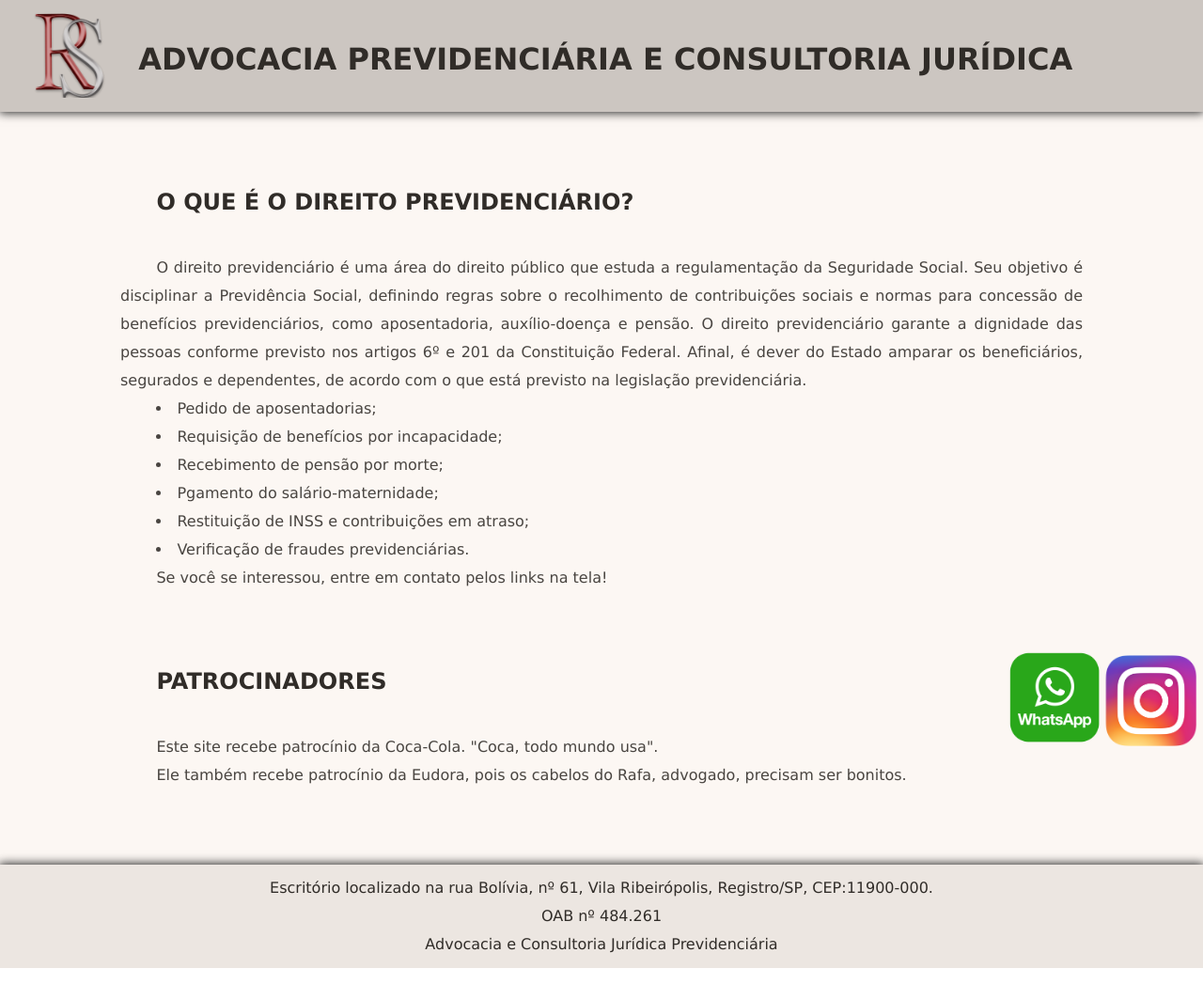
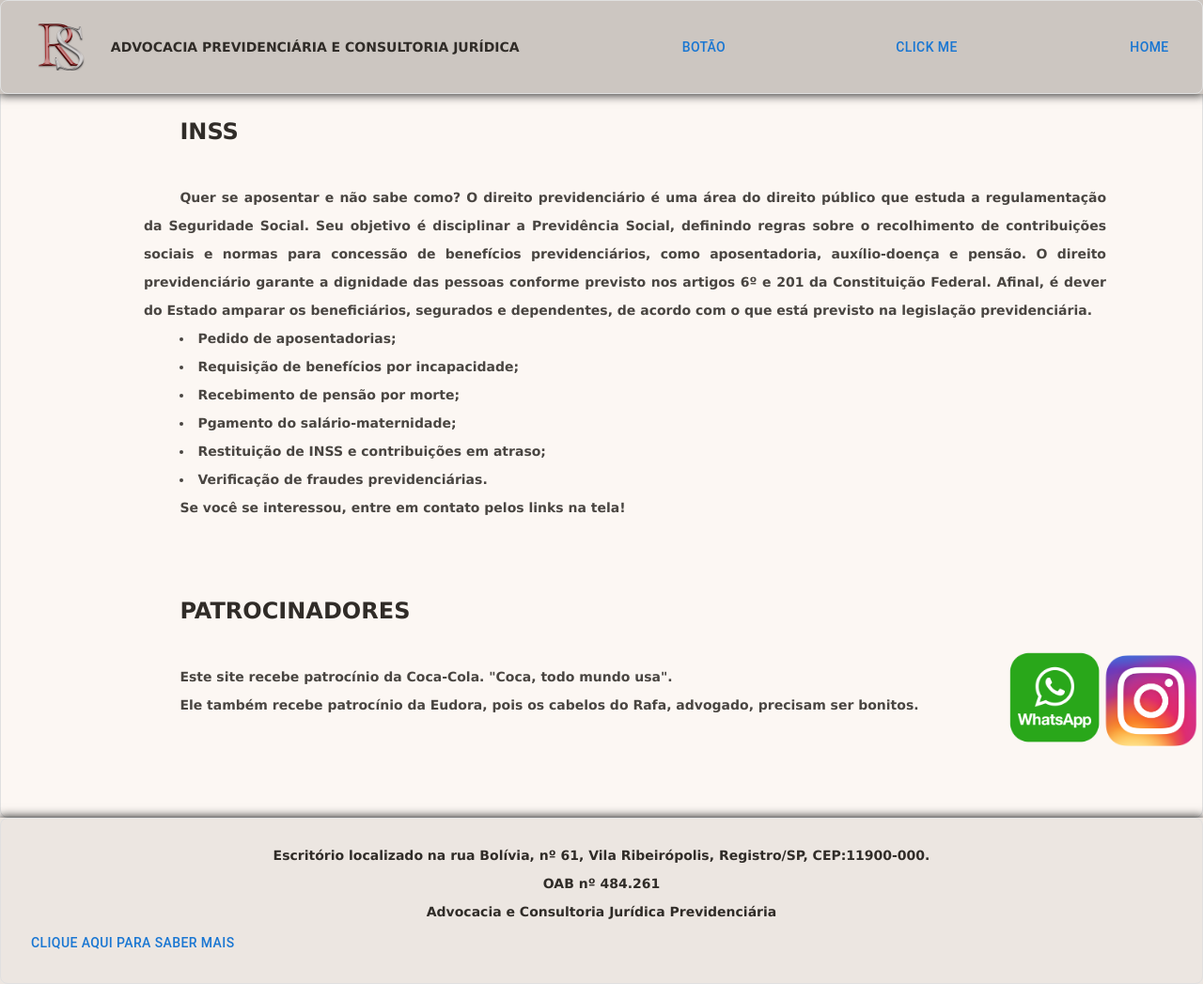
Before and after one commit to RMSuyama/sitecartao, a React (Create React App) app: page / in a window 1280 px wide. Shown: the whole page at 94% size. Built offline with nearby package versions, Linux system fonts and the light colour scheme.

Commit message:
docs(CHANGELOG): correct spelling

```diff
--- a/package.json
+++ b/package.json
@@ -3,6 +3,9 @@
   "version": "0.1.0",
   "private": true,
   "dependencies": {
+    "@emotion/react": "^11.10.5",
+    "@emotion/styled": "^11.10.5",
+    "@mui/material": "^5.10.17",
     "@testing-library/jest-dom": "^5.16.5",
     "@testing-library/react": "^13.4.0",
     "@testing-library/user-event": "^13.5.0",
--- a/src/App.css
+++ b/src/App.css
@@ -37,7 +37,6 @@
 
 .main {
     height: auto;
-    width: 100vw;
     background-color: #fcf7f3;
     box-shadow: 0 0 10px 1px #222;
   }
@@ -45,7 +44,6 @@
 
 .footer {
     height: auto;
-    /* width: 100vw; */
     box-shadow: 0 0 10px 1px #222;
     background-color: #ece6e1;
 
--- a/src/App.jsx
+++ b/src/App.jsx
@@ -4,25 +4,82 @@
 import Body from './components/layout/Body'
 import Footer from './components/layout/Footer'
 import Header from './components/layout/Header'
-
+import Box from '@mui/material/Box';
 const App = () => {
   return (
     <>
+
+
       <div className="App">
 
           <ContactIcons />
 
           <div className='header'>
-            <Header/>
+
+          <Box
+        sx={{
+          p: 3,
+          // bgcolor: (theme) =>
+          //   theme.palette.mode === 'dark' ? '#101010' : 'grey.50',
+          color: (theme) =>
+            theme.palette.mode === 'dark' ? 'grey.300' : 'grey.800',
+          border: '1px solid',
+          borderColor: (theme) =>
+            theme.palette.mode === 'dark' ? 'grey.800' : 'grey.300',
+          borderRadius: 2,
+          fontSize: '0.875rem',
+          fontWeight: '700',
+        }}
+      >
+              <Header/>
+           </Box>
+
+
+
+
           </div>
 
           <div className='main'>
             <main/>
-            <Body/>
+                <Box sx={{
+                    p: 3,
+                    // bgcolor: (theme) =>
+                    //   theme.palette.mode === 'dark' ? '#101010' : 'grey.50',
+                    color: (theme) =>
+                      theme.palette.mode === 'dark' ? 'grey.300' : 'grey.800',
+                    border: '1px solid',
+                    borderColor: (theme) =>
+                      theme.palette.mode === 'dark' ? 'grey.800' : 'grey.300',
+                    borderRadius: 2,
+                    fontSize: '0.875rem',
+                    fontWeight: '700',
+                     }}
+                      >
+                    <Body/>
+                </Box>
+
+
           </div>
 
           <div className='footer'>
+
+          <Box sx={{
+                    p: 3,
+                    // bgcolor: (theme) =>
+                    //   theme.palette.mode === 'dark' ? '#101010' : 'grey.50',
+                    color: (theme) =>
+                      theme.palette.mode === 'dark' ? 'grey.300' : 'grey.800',
+                    border: '1px solid',
+                    borderColor: (theme) =>
+                      theme.palette.mode === 'dark' ? 'grey.800' : 'grey.300',
+                    borderRadius: 2,
+                    fontSize: '0.875rem',
+                    fontWeight: '700',
+                    }}
+                >
             <Footer/>
+          </Box>
+
           </div>
 
       </div></>
--- a/src/components/layout/Body.css
+++ b/src/components/layout/Body.css
@@ -6,7 +6,7 @@
     color: #494541;
     width: 80vw;
     padding-left: 10vw;
-    padding-top: 25vh;
+    margin-top: 100px;
     padding-bottom: 10vh;
     line-height: 30px;
 
--- a/src/components/layout/Body.jsx
+++ b/src/components/layout/Body.jsx
@@ -1,10 +1,13 @@
 import './Body.css'
+
+
 
 function Body() {
     return (
         <><div className="tbody">
-            <h2> O que é o Direito Previdenciário?</h2>
+            <h2> INSS</h2>
             <p>
+                Quer se aposentar e não sabe como?
                 O direito previdenciário é uma área do direito público que estuda a regulamentação da Seguridade Social.
                 Seu objetivo é disciplinar a Previdência Social, definindo regras sobre o recolhimento de contribuições
                 sociais e normas para concessão de benefícios previdenciários, como aposentadoria, auxílio-doença e
@@ -27,6 +30,9 @@
             <p>Ele também recebe patrocínio da Eudora, pois os cabelos do Rafa, advogado, precisam ser bonitos.</p>
         </div>
 
+
+
+
 </>
     )
 }
--- a/src/components/layout/Footer.css
+++ b/src/components/layout/Footer.css
@@ -1,27 +1,32 @@
-.tfuti{
+.bob{
     display: flex;
+    justify-content: center;
     flex-direction: row;
-
-
-
 
 }
 
-.foto{
+.logo1{
 
-    height: 150px;
-    width: 150px;
+    padding-bottom: 0.5vw;
+    padding-top: 0.5vw;
+    padding-left: 0.5vw;
+    padding-right: 0px;
+    display: flex;
+    height: 50px;
+    width: 80px;
+    filter:blur(0.0px);
+
 
 }
 
 .tfooter{
 
-    padding: 10px;
-    text-align: center;
+    /* margin-bottom: 5vh; */
     font-family: 'Source Sans Pro', sans-serif;
     font-style: normal;
     color: #302c28;
     line-height: 30px;
+    text-align: center;
 
 
 }
--- a/src/components/layout/Footer.jsx
+++ b/src/components/layout/Footer.jsx
@@ -1,19 +1,102 @@
 import './Footer.css'
+import rLetter from '../../assets/R.png'
+import * as React from 'react';
+import Box from '@mui/material/Box';
+import Modal from '@mui/material/Modal';
+import Button from '@mui/material/Button';
 
-function Footer() {
-    return (
-        <div classname='tfuti'>
+const style = {
+  position: 'absolute',
+  top: '50%',
+  left: '50%',
+  transform: 'translate(-50%, -50%)',
+  width: 400,
+  bgcolor: 'background.paper',
+  border: '2px solid #000',
+  boxShadow: 24,
+  pt: 2,
+  px: 4,
+  pb: 3,
+};
+
+function ChildModal() {
+  const [open, setOpen] = React.useState(false);
+  const handleOpen = () => {
+    setOpen(true);
+  };
+  const handleClose = () => {
+    setOpen(false);
+  };
+
+  return (
+    <React.Fragment>
+      <Button onClick={handleOpen}>Clique aqui kkkk</Button>
+      <Modal
+        hideBackdrop
+        open={open}
+        onClose={handleClose}
+        aria-labelledby="child-modal-title"
+        aria-describedby="child-modal-description"
+      >
+        <Box sx={{ ...style, width: 200 }}>
+          <h2 id="child-modal-title">Poxa vida</h2>
+
+          <p id="child-modal-description">
+            Caramba, para de ser curioso
+                      </p>
+          <Button onClick={handleClose}>Voltar</Button>
+        </Box>
+      </Modal>
+    </React.Fragment>
+  );
+}
+
+export default function Footer() {
+  const [open, setOpen] = React.useState(false);
+  const handleOpen = () => {
+    setOpen(true);
+  };
+  const handleClose = () => {
+    setOpen(false);
+  };
+
+  return (
+    <div>
+
+
+            {/* <img className="logo1" src={rLetter} alt="logo" /> */}
 
 
             <div className="tfooter">
-            <p>Escritório localizado na rua Bolívia, nº 61, Vila Ribeirópolis, Registro/SP, CEP:11900-000.</p>
-            <p>OAB nº 484.261</p>
-            <p>Advocacia e Consultoria Jurídica Previdenciária</p>
+                <p>Escritório localizado na rua Bolívia, nº 61, Vila Ribeirópolis, Registro/SP, CEP:11900-000.</p>
+                <p>OAB nº 484.261</p>
+                <p>Advocacia e Consultoria Jurídica Previdenciária</p>
             </div>
 
 
-        </div>
-    )
+
+      <Button onClick={handleOpen}>Clique aqui para saber mais</Button>
+      <Modal
+        open={open}
+        onClose={handleClose}
+        aria-labelledby="parent-modal-title"
+        aria-describedby="parent-modal-description"
+      >
+        <Box sx={{ ...style, width: 400 }}>
+          <h2 id="parent-modal-title">Te peguei</h2>
+          <p id="parent-modal-description">
+            Era mentira.
+          </p>
+          <ChildModal />
+        </Box>
+      </Modal>
+
+
+    </div>
+
+
+
+
+
+  );
 }
-
-export default Footer
--- a/src/components/layout/Header.css
+++ b/src/components/layout/Header.css
@@ -2,21 +2,24 @@
 .theader{
 
   display: flex;
+  align-items:center;
+  justify-content: space-between;
+
+}
+
+.logoeletras{
+  display: flex;
+  flex-direction: row;
   align-items: center;
-  padding: 1vh;
-
-
 }
 
 .logo{
 
-  padding-bottom: 0.5vw;
-  padding-top: 0.5vw;
-  padding-left: 0.5vw;
+
   display: flex;
-  height: 90px;
-  width: 120px;
-  filter:blur(0.1px);
+  height: 50px;
+  width: 80px;
+  filter:blur(0.0px);
 
 
   }
@@ -27,6 +30,7 @@
   text-indent: 1vw;
   text-align: justify;
   font-family: 'Lucida Sans', 'Lucida Sans Regular', 'Lucida Grande', 'Lucida Sans Unicode', Geneva, Verdana, sans-serif;
-  padding-top: 1vh;
+
+  font-size: 14px;
 
 }
--- a/src/components/layout/Header.jsx
+++ b/src/components/layout/Header.jsx
@@ -1,15 +1,39 @@
 import './Header.css'
 import rLetter from '../../assets/R.png'
+import Button from '@mui/material/Button'
 
 function Header() {
   return (
+
+
     <div className="theader">
+
+      <div className="logoeletras">
       <img className="logo" src={rLetter} alt="logo" />
       <h1 className="topo">ADVOCACIA PREVIDENCIÁRIA E CONSULTORIA JURÍDICA</h1>
 
+        </div>
+
+      <Button href="http://www.google.com">
+        Botão
+        </Button>
+
+
+      <Button onClick={() => {alert('Botão foi pressionado');}}>
+            Click me
+      </Button>
+
+      <Button href="http://www.clem.ufba.br/tuts/html/c07.htm">
+
+        Home
+
+        </Button>
 
       </div>
-  )
+
+
+
+)
 }
 
 export default Header
```
Also changed, not shown: src/assets/girafa_branca_capa_widelg.jpeg (added), 1 other file (tests, documents, lock files or other folders).
